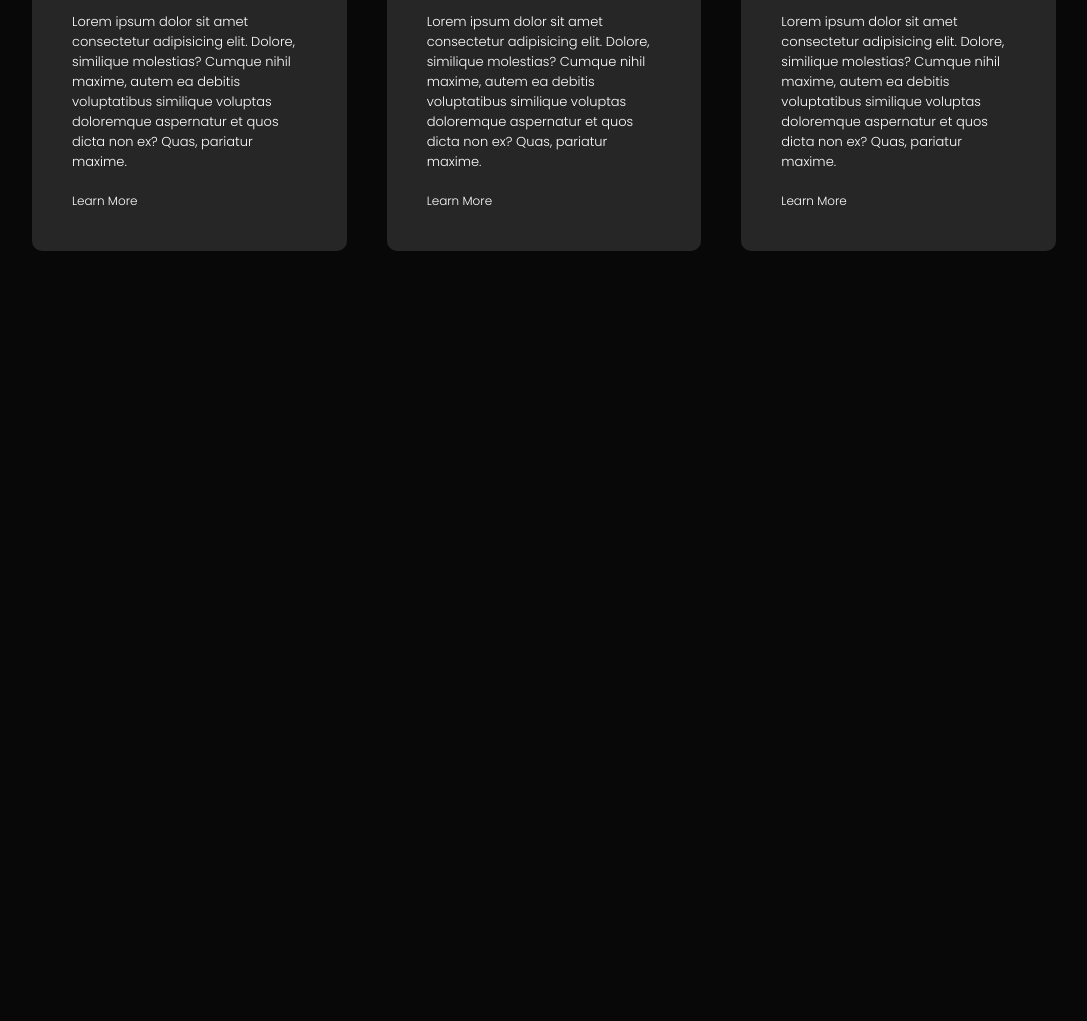
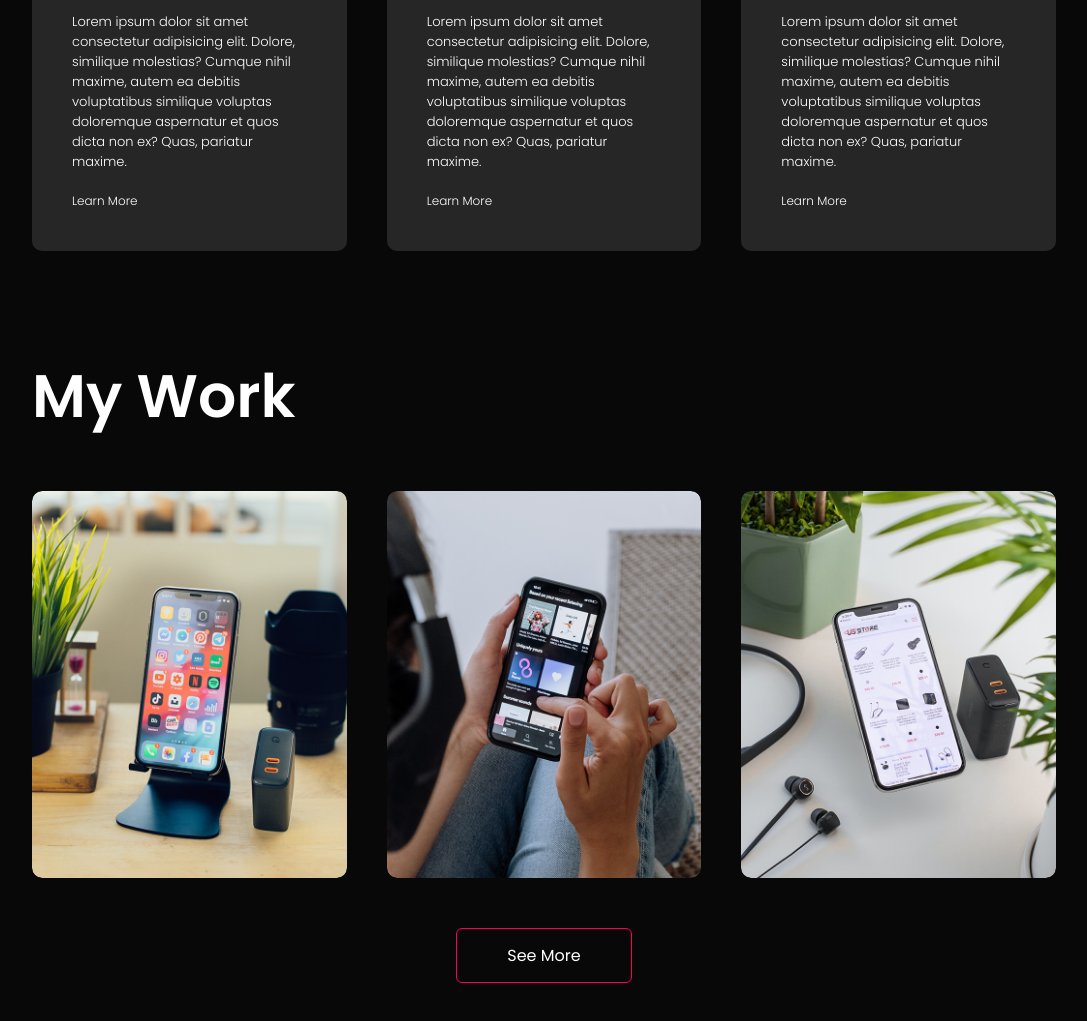
Before and after one commit to BruceICzw/Portfolio, a plain HTML site: page index.html in a window 1280 px wide. Shown: the part 1980-3001 px from the top of the page, without its empty margins (96-1183 px from the left). Before the commit the page ends 2271 px from the top, so only its background shows below. Drawn offline with Linux system fonts and the light colour scheme.

Commit message:
Added Portfolio Section

```diff
--- a/index.html
+++ b/index.html
@@ -140,6 +140,48 @@
         </div>
       </div>
     </div>
+    <!-- ----------Portfolio--------- -->
+    <div id="portfolio">
+      <div class="container">
+        <h1 class="sub-title">My Work</h1>
+        <div class="work-list">
+          <div class="work">
+            <img src="./images/work-1.png" alt="" />
+            <div class="layer">
+              <h3>Social Media App</h3>
+              <p>
+                Lorem ipsum dolor sit, amet consectetur adipisicing elit.
+                Aliquid, ipsam.
+              </p>
+              <a href="#"><i class="fa-solid fa-up-right-from-square"></i></a>
+            </div>
+          </div>
+          <div class="work">
+            <img src="./images/work-2.png" alt="" />
+            <div class="layer">
+              <h3>Music App</h3>
+              <p>
+                Lorem ipsum dolor sit, amet consectetur adipisicing elit.
+                Aliquid, ipsam.
+              </p>
+              <a href="#"><i class="fa-solid fa-up-right-from-square"></i></a>
+            </div>
+          </div>
+          <div class="work">
+            <img src="./images/work-3.png" alt="" />
+            <div class="layer">
+              <h3>Online Shopping App</h3>
+              <p>
+                Lorem ipsum dolor sit, amet consectetur adipisicing elit.
+                Aliquid, ipsam.
+              </p>
+              <a href="#"><i class="fa-solid fa-up-right-from-square"></i></a>
+            </div>
+          </div>
+        </div>
+        <a href="#" class="btn">See More</a>
+      </div>
+    </div>
     <script>
       var tabLinks = document.querySelectorAll(".tab-links");
       var tabContents = document.querySelectorAll(".tab-contents");
--- a/style.css
+++ b/style.css
@@ -181,3 +181,85 @@
   background: #ff004f;
   transform: translateY(-10px);
 }
+
+/* --------Portfolio-------- */
+#portfolio {
+  padding: 50px 0;
+}
+
+.work-list {
+  display: grid;
+  grid-template-columns: repeat(auto-fit, minmax(250px, 1fr));
+  grid-gap: 40px;
+  margin-top: 50px;
+}
+.work {
+  border-radius: 10px;
+  position: relative;
+  overflow: hidden;
+}
+.work img {
+  width: 100%;
+  border-radius: 10px;
+  display: block;
+  transition: transform 0.5s;
+}
+
+.layer {
+  width: 100%;
+  height: 0;
+  background: linear-gradient(rgba(0, 0, 0, 0.6), #ff004f);
+  border-radius: 10px;
+  position: absolute;
+  left: 0;
+  bottom: 0;
+  overflow: hidden;
+  display: flex;
+  align-items: center;
+  justify-content: center;
+  flex-direction: column;
+  padding: 0px 40px;
+  text-align: center;
+  font-size: 14px;
+  transition: height 0.5s;
+}
+
+.layer h3 {
+  font-weight: 500;
+  margin-bottom: 20px;
+}
+
+.layer a {
+  margin-top: 20px;
+  color: #ff004f;
+  text-decoration: none;
+  font-size: 18px;
+  line-height: 60px;
+  background: #fff;
+  width: 60px;
+  height: 60px;
+  border-radius: 50%;
+  text-align: center;
+}
+.work:hover img {
+  transform: scale(1.1);
+}
+
+.work:hover .layer {
+  height: 100%;
+}
+
+.btn {
+  display: block;
+  margin: 50px auto;
+  width: fit-content;
+  border: 1px solid #ff004f;
+  padding: 14px 50px;
+  border-radius: 6px;
+  text-decoration: none;
+  color: #fff;
+  transition: background 0.5s;
+}
+.btn:hover {
+  background: #ff004f;
+}
```
Also changed, not shown: images/work-1.png (added), images/work-2.png (added), images/work-3.png (added).
